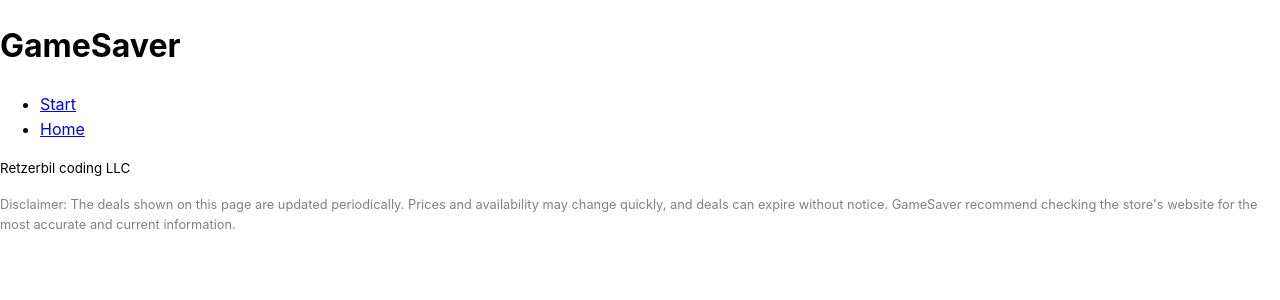
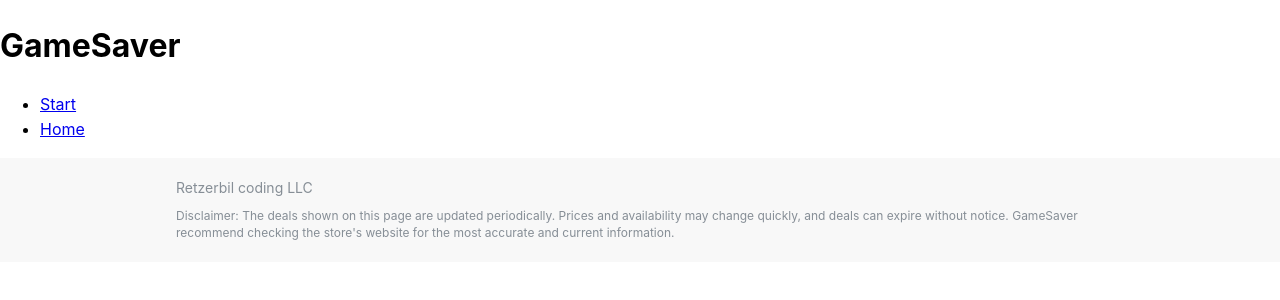
Before and after one commit to retzerbil/GameSaver, a React (Vite) app: page / in a window 1280 px wide. Shown: the top 300 px of the page. Built offline with nearby package versions, Linux system fonts and the light colour scheme.

Commit message:
Prettier alert

```diff
--- a/src/pages/Layout.tsx
+++ b/src/pages/Layout.tsx
@@ -1,4 +1,4 @@
-import { Group } from "@mantine/core";
+import { Container, Group, Text } from "@mantine/core";
 import { NavLink, Outlet } from "react-router-dom";
 
 export const Layout = () => {
@@ -21,16 +21,20 @@
 			<main>
 				<Outlet />
 			</main>
-			<footer>
-                <Group>
-				<small>Retzerbil coding LLC</small>
-				<small style={{ fontSize: "0.8rem", color: "gray" }}>
-					Disclaimer: The deals shown on this page are updated periodically.
-					Prices and availability may change quickly, and deals can expire
-					without notice. GameSaver recommend checking the store's website for the most
-					accurate and current information.
-				</small>
-                </Group>
+			<footer style={{ padding: "20px 0", backgroundColor: "#f8f8f8" }}>
+				<Container>
+					<Group justify="space-between">
+						<Text size="sm" color="dimmed">
+							Retzerbil coding LLC
+						</Text>
+					</Group>
+					<Text size="xs" color="dimmed" mt="xs">
+						Disclaimer: The deals shown on this page are updated periodically.
+						Prices and availability may change quickly, and deals can expire
+						without notice. GameSaver recommend checking the store's website for the
+						most accurate and current information.
+					</Text>
+				</Container>
 			</footer>
 		</>
 	);
```
